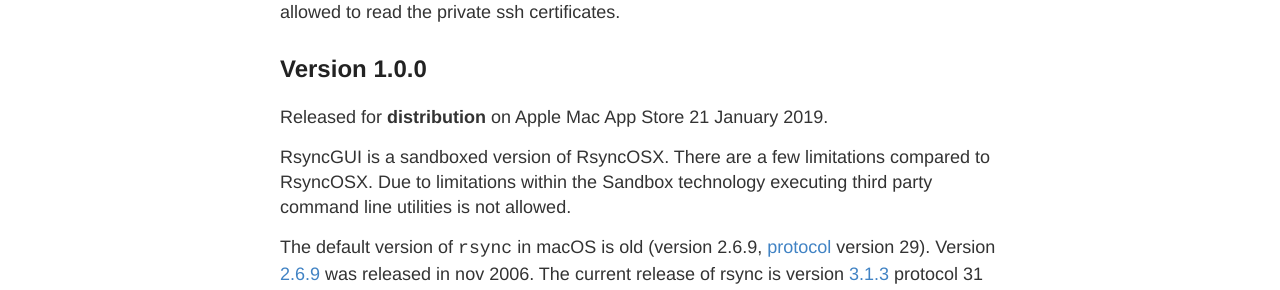
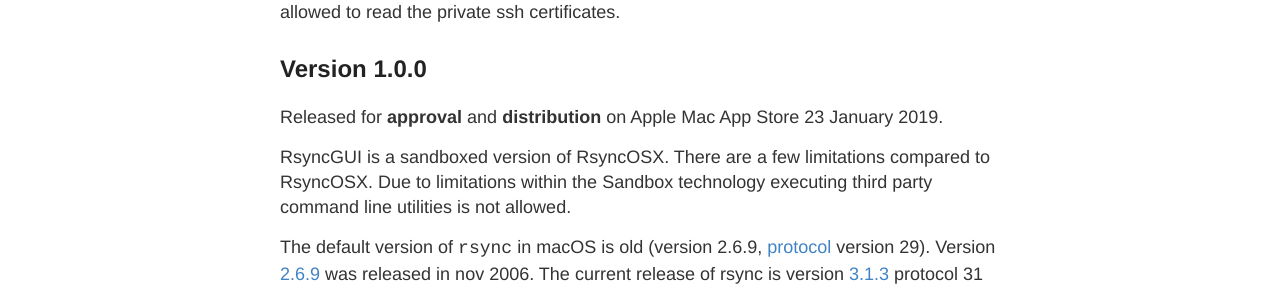
Before and after one commit to d2s/Documentation, a Jekyll site: the page built from _posts/2018-04-10-RsyncGUIChangelog.md, in a window 1280 px wide. Shown: the part 694-984 px from the top of the page. Built offline with Jekyll 4.4.1, drawn with Linux system fonts in a browser that asks for light colours.

Commit message:
Update 2018-04-10-RsyncGUIChangelog.md

```diff
--- a/_posts/2018-04-10-RsyncGUIChangelog.md
+++ b/_posts/2018-04-10-RsyncGUIChangelog.md
@@ -17,7 +17,7 @@ The app is working but there are still work to do regarding how the user to enab
 
 ## Version 1.0.0
 
-Released for **distribution** on Apple Mac App Store 21 January 2019.
+Released for **approval** and **distribution** on Apple Mac App Store 23 January 2019.
 
 RsyncGUI is a sandboxed version of RsyncOSX. There are a few limitations compared to RsyncOSX. Due to limitations within the Sandbox technology executing third party command line utilities is not allowed.
 
```
